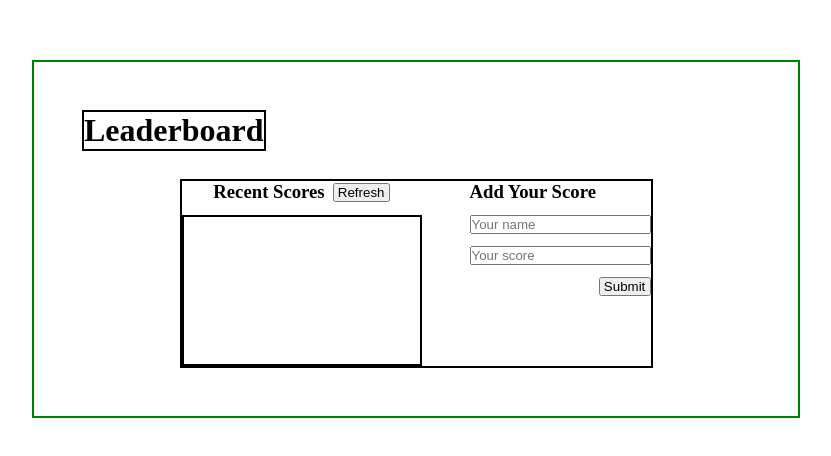
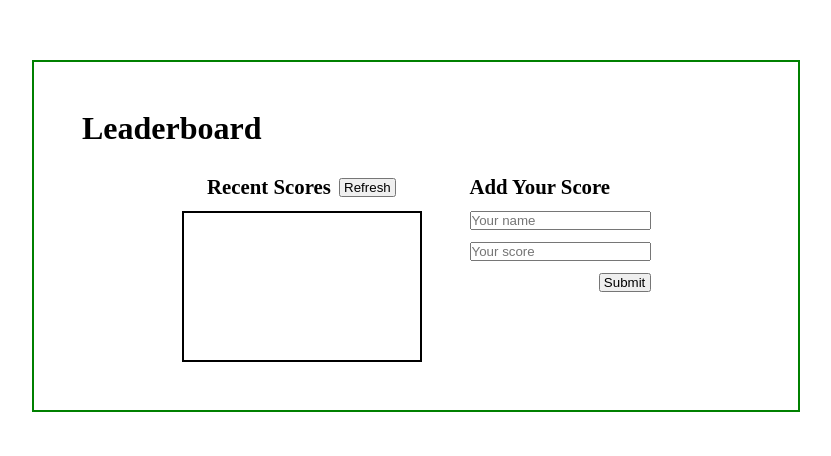
Before and after one commit to badger-99/Leaderboard, a website built with webpack: page src/template.html in a window 1280 px wide. Shown: the part 140-596 px from the top of the page, without its empty margins (224-1055 px from the left). Built offline with nearby package versions, Linux system fonts and the light colour scheme.

Commit message:
Add titile font size

```diff
--- a/src/style.css
+++ b/src/style.css
@@ -28,12 +28,16 @@ main {
 
 #heading {
   margin: 0rem 1rem 1rem 3rem;
-  border: 2px solid black;
+  /* border: 2px solid black; */
   align-self: flex-start;
 }
 
+h3{
+  font-size: 1.3rem;
+}
+
 #board{
-  border: 2px solid black;
+  /* border: 2px solid black; */
   display: flex;
   flex-direction: row;
   gap: 3rem;
```
